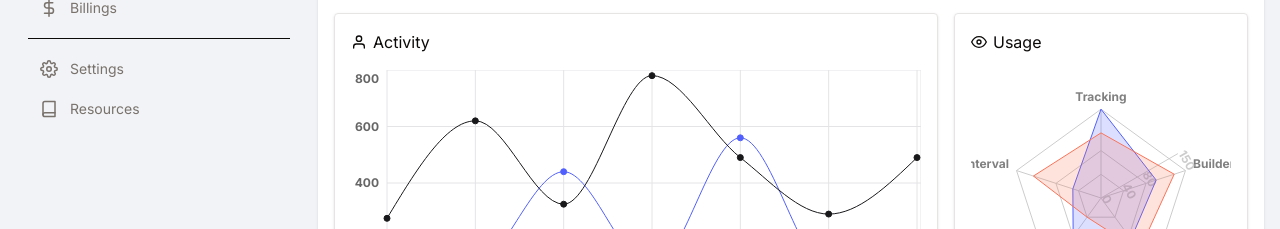
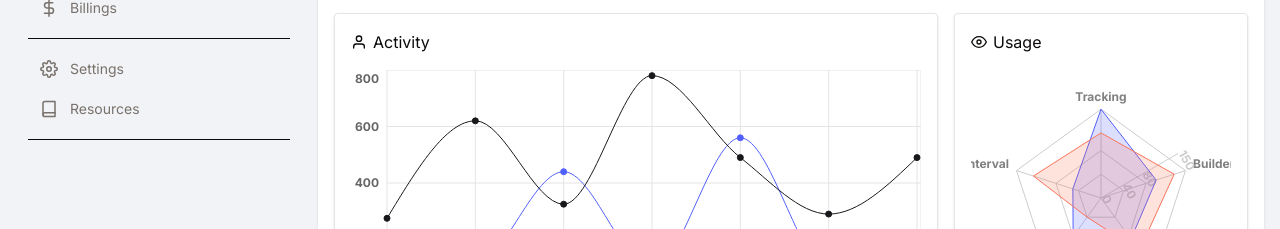
Before and after one commit to markjosephtx/dashboard-vite-react-tailwind, a React (Vite) app: page / in a window 1280 px wide. Shown: the part 250-479 px from the top of the page. Built offline with nearby package versions, Linux system fonts and the light colour scheme.

Commit message:
tweaked menu

```diff
--- a/src/App.jsx
+++ b/src/App.jsx
@@ -22,6 +22,7 @@ function App() {
           <hr className='my-3' />
           <SidebarItem icon={<FiSettings size={18} />} text="Settings" />
           <SidebarItem icon={<FiBook size={18} />} text="Resources" />
+          <hr className='my-3' />
         </SidebarExpanded>
         <Dashboard/>
       </div>
--- a/src/Components/Sidebar/SidebarExpanded.jsx
+++ b/src/Components/Sidebar/SidebarExpanded.jsx
@@ -10,7 +10,7 @@ const SidebarContext = createContext()
 export default function SidebarExpanded({ children }) {
   const [ expanded, setExpanded ] = useState(true)
   return (
-    <aside className='lg:sticky top-4 lg:h-[calc(100vh-32px-48px)] grow-0'>
+    <aside className={`lg:sticky top-4 lg:h-[calc(100vh-32px-48px)] grow-0`}>
       <nav className='h-full flex flex-col gap-2'>
         <div className='p-4 pb-2 flex justify-between items-center'>
           <img
```
